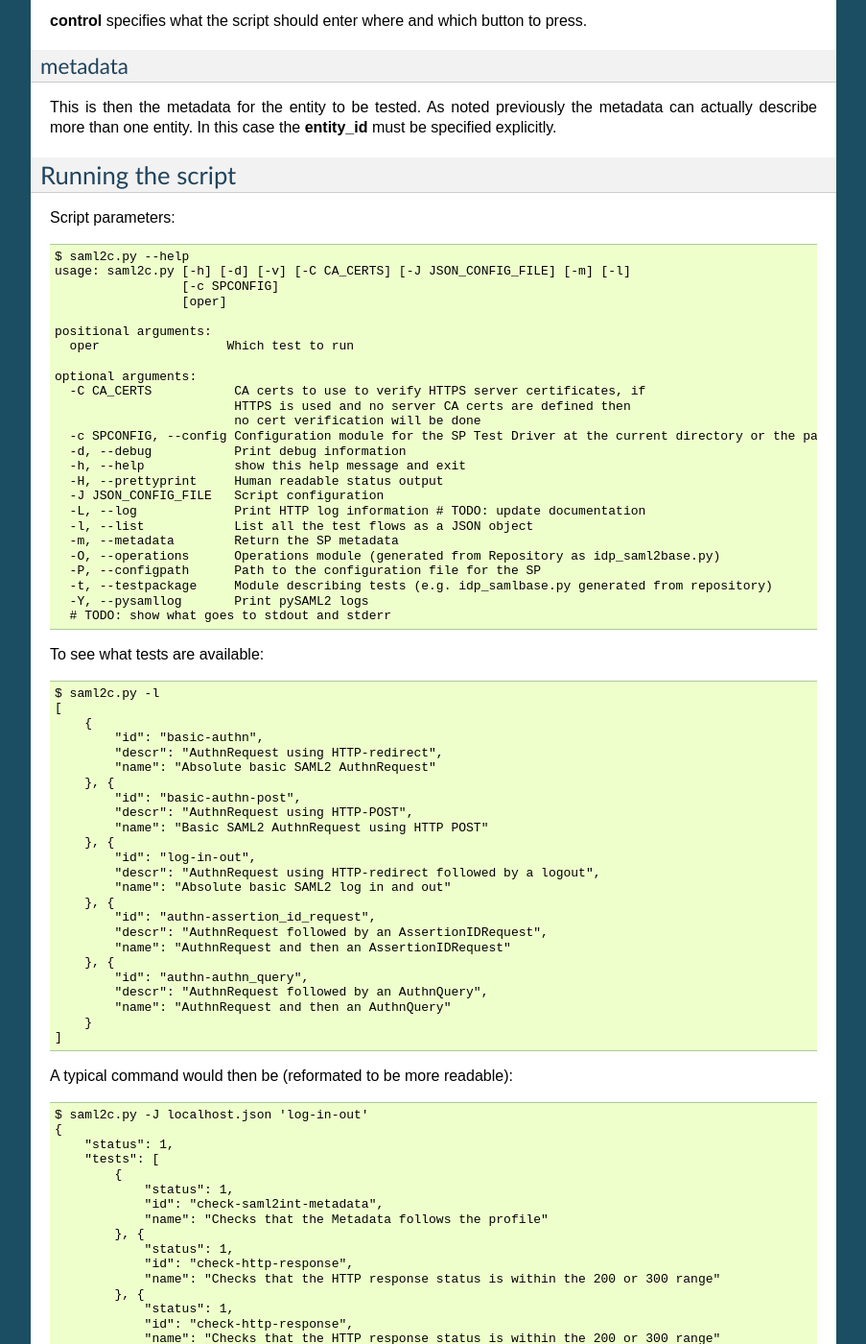
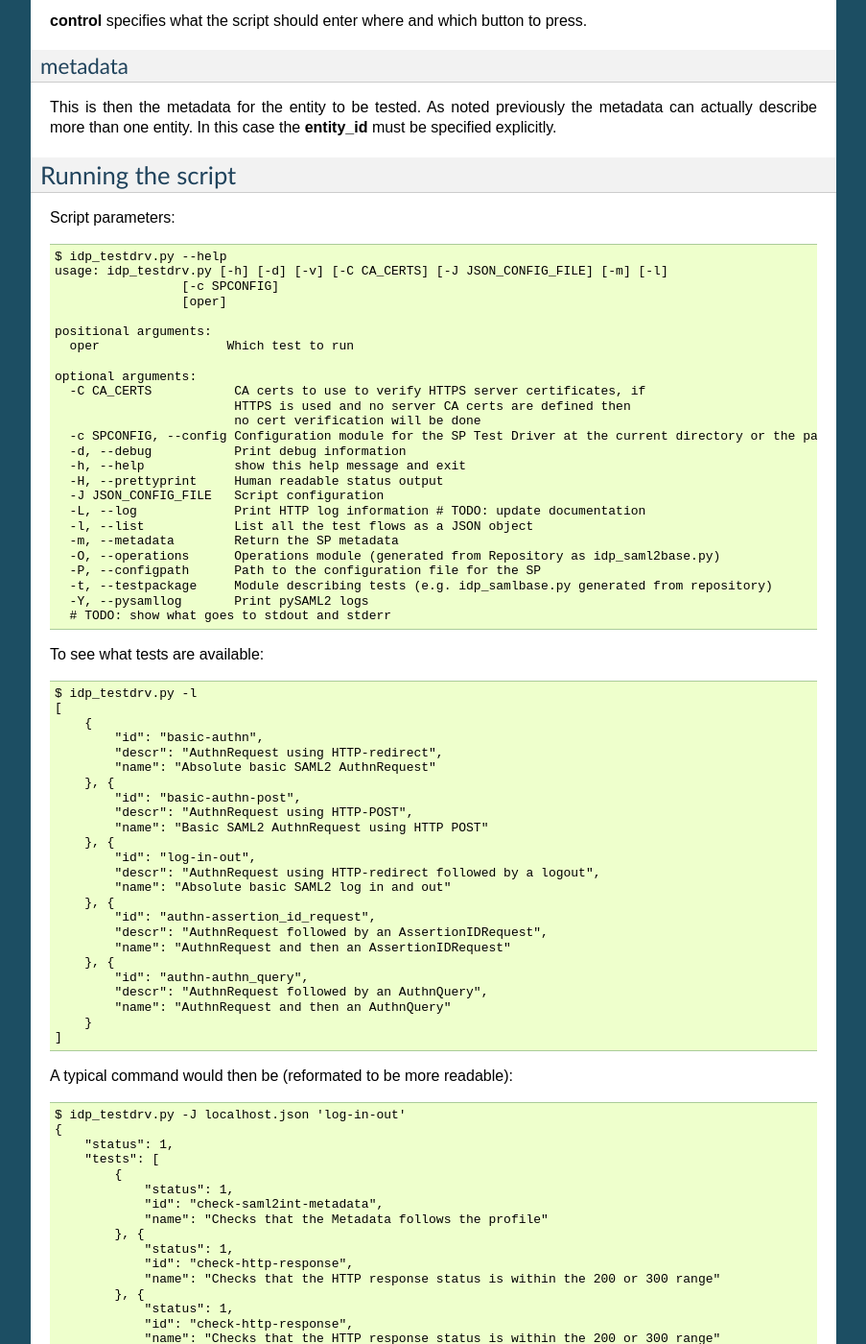
Before and after one commit to IdentityPython/pysaml2, a Sphinx documentation site: the page built from doc/howto.rst, in a window 1280 px wide and 1400 px high, scrolled down 3029 px. Shown: the whole window at 96% size, without its empty margins (198-1101 px from the left). Built offline with Sphinx 7.4.7, drawn with Linux system fonts in a browser that asks for light colours; some of the changed text lies outside the part shown.

Commit message:
Changed names of test driver scripts

```diff
--- a/doc/howto.rst
+++ b/doc/howto.rst
@@ -169,8 +169,8 @@ Running the script
 
 Script parameters::
 
-    $ saml2c.py --help
-    usage: saml2c.py [-h] [-d] [-v] [-C CA_CERTS] [-J JSON_CONFIG_FILE] [-m] [-l]
+    $ idp_testdrv.py --help
+    usage: idp_testdrv.py [-h] [-d] [-v] [-C CA_CERTS] [-J JSON_CONFIG_FILE] [-m] [-l]
                      [-c SPCONFIG]
                      [oper]
 
@@ -197,7 +197,7 @@ Script parameters::
 
 To see what tests are available::
 
-    $ saml2c.py -l
+    $ idp_testdrv.py -l
     [
         {
             "id": "basic-authn",
@@ -224,7 +224,7 @@ To see what tests are available::
 
 A typical command would then be (reformated to be more readable)::
 
-    $ saml2c.py -J localhost.json 'log-in-out'
+    $ idp_testdrv.py -J localhost.json 'log-in-out'
     {
         "status": 1,
         "tests": [
@@ -286,7 +286,7 @@ conversation.
 If things go wrong you will get a trace log dump to stderr.
 If all goes well but you still want to see all the interaction you can do::
 
-    $ saml2c.py -J localhost.json -d 'basic-authn' 2> tracelog
+    $ idp_testdrv.py -J localhost.json -d 'basic-authn' 2> tracelog
     < same output as above >
     $ cat tracelog
     0.017364 SAML Request: <?xml version='1.0' encoding='UTF-8'?>
```
Also changed, not shown: other parts of doc/howto.rst (+1 -1 lines), 4 other files.
